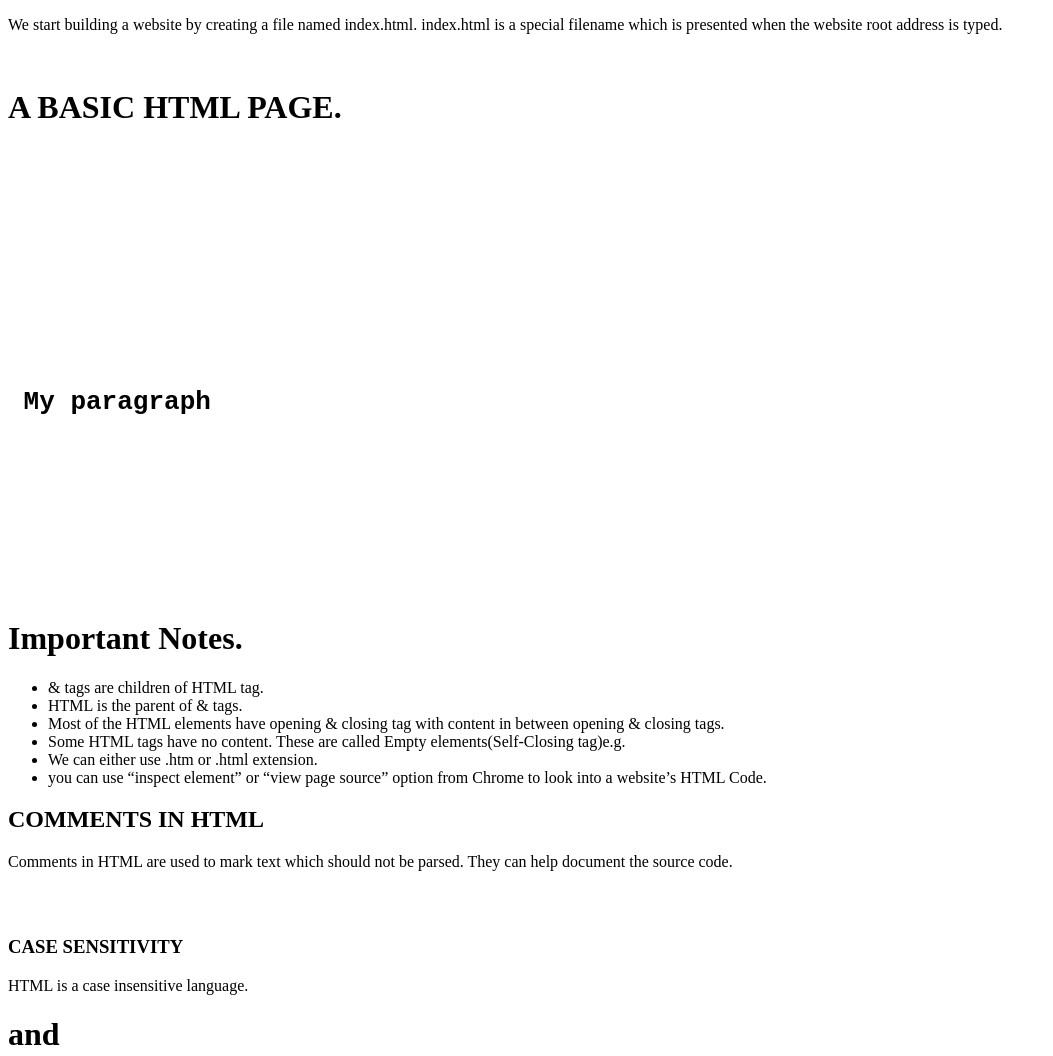
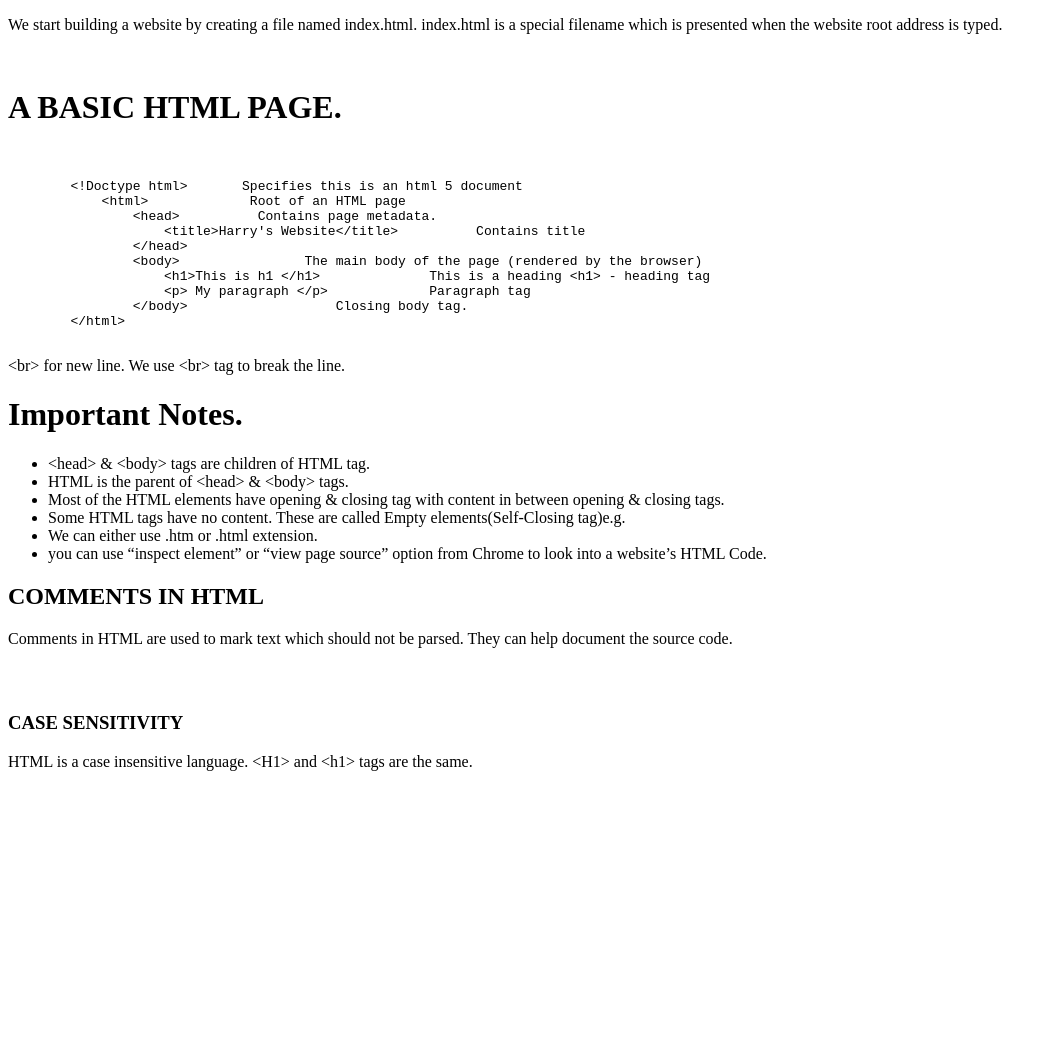
Before and after one commit to uvpatel/Learnings, a plain HTML site: page Chapter - 1(1st Web)/index.html in a window 1280 px wide. Shown: the top 1056 px of the page, without its empty margins (0-1053 px from the left). After the commit the page ends 800 px from the top, so only its background shows below. Drawn offline with Linux system fonts and the light colour scheme.

Commit message:
Solving symbol issue

```diff
--- a/Chapter - 1(1st Web)/index.html
+++ b/Chapter - 1(1st Web)/index.html
@@ -13,22 +13,22 @@
         <h1>A BASIC HTML PAGE.</h1>
 <br>
     <pre>
-        <!Doctype html> <!-- Specifies this is an html 5 document -->
-            <html> <!-- Root of an HTML page-->
-                <head> <!-- Contains page metadata. -->
-                    <title>Harry's Website</title> <!-- Contains title -->
-                </head>
-                <body> <!-- The main body of the page (rendered by the browser) -->
-                    <h1> <!-- This is a heading <h1> - heading tag -->
-                    <p> My paragraph </p> <!-- Paragraph tag -->
-                </body> <!-- Closing body tag. -->
-            </html>
-    </pre>
-    <br>
+        &lt;!Doctype html&gt;       Specifies this is an html 5 document
+            &lt;html&gt;             Root of an HTML page
+                &lt;head&gt;          Contains page metadata.
+                    &lt;title>Harry's Website&lt;/title&gt;          Contains title
+                &lt;/head&gt;
+                &lt;body&gt;                The main body of the page (rendered by the browser)
+                    &lt;h1&gtThis is h1 &lt;/h1&gt;              This is a heading &lt;h1&gt; - heading tag
+                    &lt;p&gt; My paragraph &lt;/p&gt;             Paragraph tag
+                &lt;/body&gt;                   Closing body tag.
+        &lt;/html&gt;
+                    </pre>
+    &lt;br&gt;     for new line. We use &lt;br&gt; tag to break the line.
     <h1>Important Notes.</h1>
     <ul>
-        <li> <head> & <body> tags are children of HTML tag.</li>
-        <li>HTML is the parent of <head> & <body> tags.</li>
+        <li> &lt;head&gt; & &lt;body&gt; tags are children of HTML tag.</li>
+        <li>HTML is the parent of &lt;head&gt; & &lt;body&gt; tags.</li>
         <li>Most of the HTML elements have opening & closing tag with content in between
             opening & closing tags.</li>
         <li>Some HTML tags have no content. These are called Empty elements(Self-Closing tag)e.g. <br></li>
@@ -49,7 +49,7 @@
     </p>
     <h3>CASE SENSITIVITY</h3>
     <p>
-        HTML is a case insensitive language. <H1> and <h1> tags are the same.
+        HTML is a case insensitive language. &lt;H1&gt; and &lt;h1&gt; tags are the same.
     </p>
 
 
```
